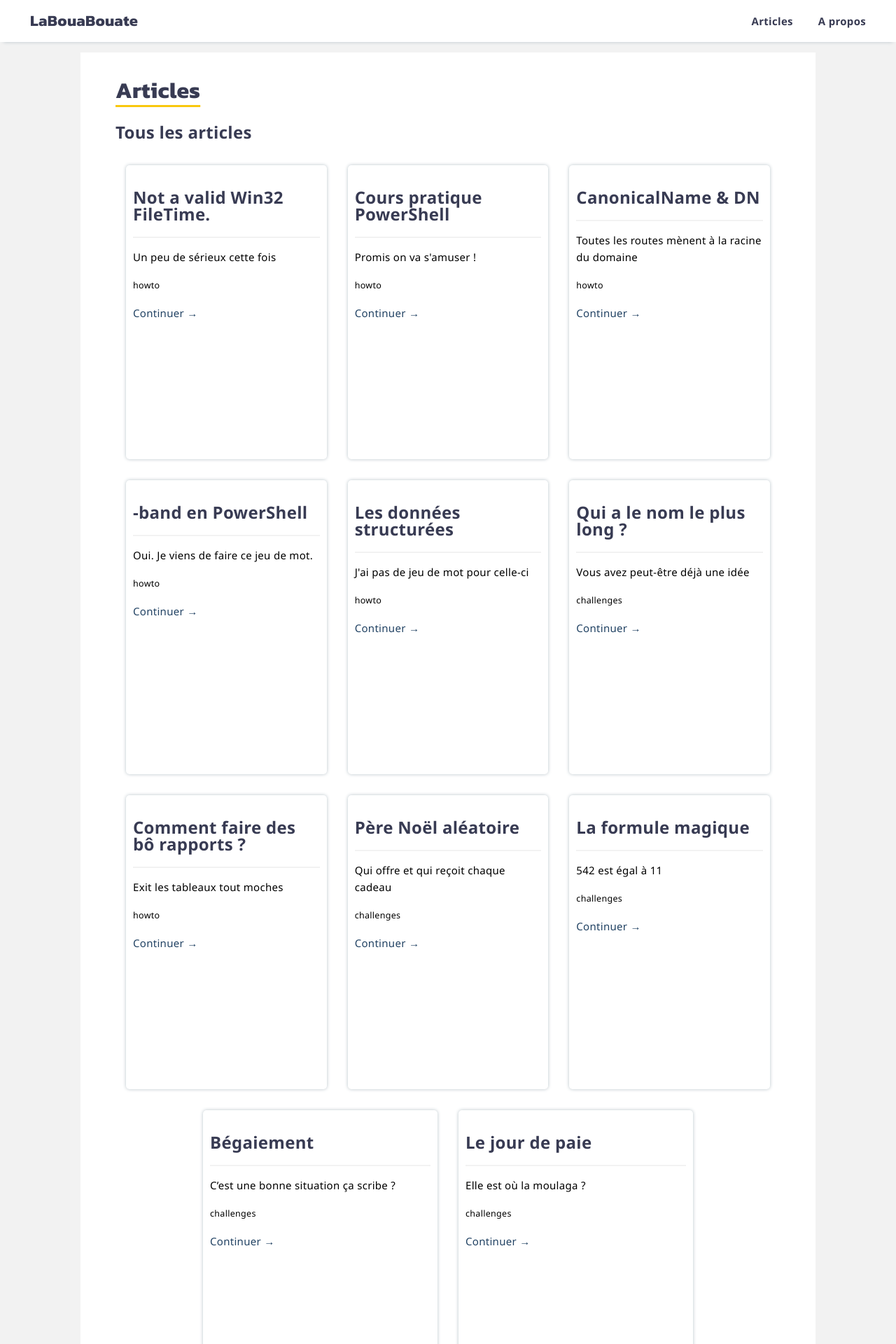
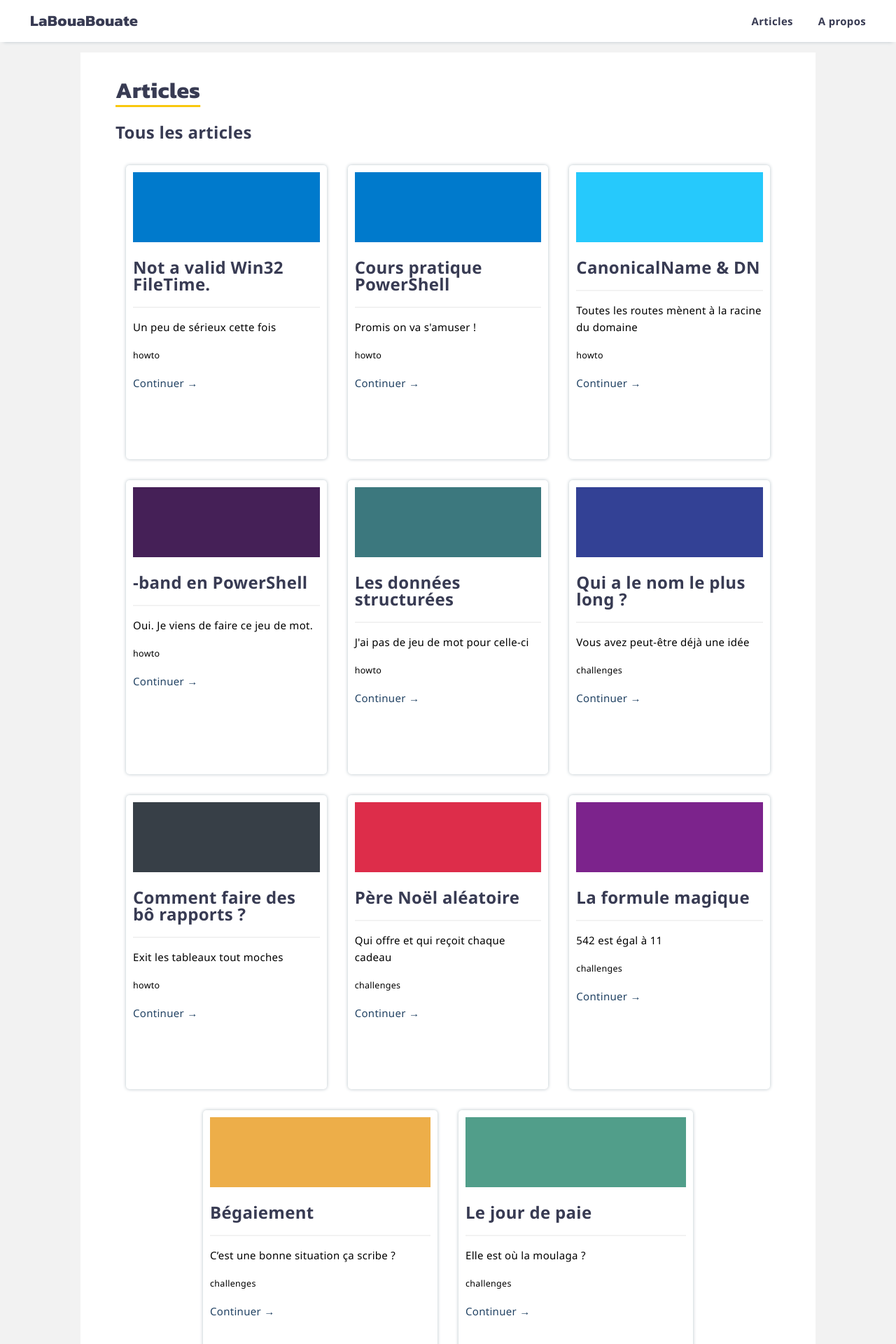
Before and after one commit to leobouard/leobouard.github.io, a Jekyll site: the page built from blog.md, in a window 1280 px wide. Shown: the top 1920 px of the page at 70% size. Built offline with Jekyll 4.4.1, drawn with Linux system fonts in a browser that asks for light colours; our own code applies the rules of GitHub Pages for plain Markdown files.

Commit message:
Ajout de la thumbnailColor

```diff
--- a/assets/css/posts.scss
+++ b/assets/css/posts.scss
@@ -99,6 +99,11 @@ article {
     box-shadow: 0 0 5px 0 #b8c3c9;
     transition: all 100ms ease-in-out;
     border-radius: 5px;
+
+    a {
+        text-align: right;
+        bottom: 0;
+    }
 }
 
 article:hover {
--- a/blog.md
+++ b/blog.md
@@ -10,6 +10,7 @@ permalink: /blog
     {% for post in site.posts %}
         {% if post.listed == true %}
             <article>
+                <div style="background-color: {{ post.thumbnailColor }}; height: 100px;"></div>
                 <h2>{{ post.title }}</h2>
                 <hr>
                 <p>{{ post.description }}</p>
```
